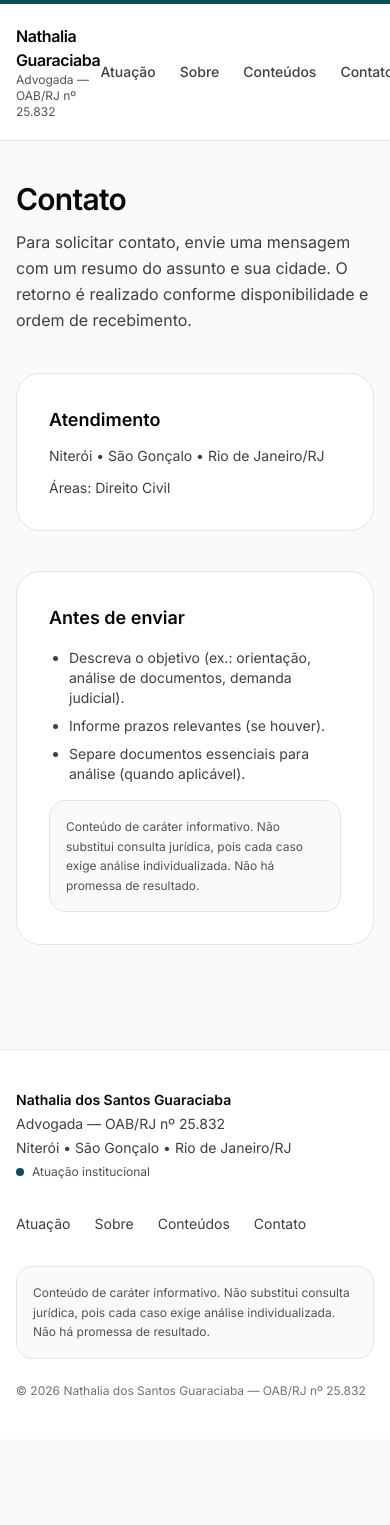
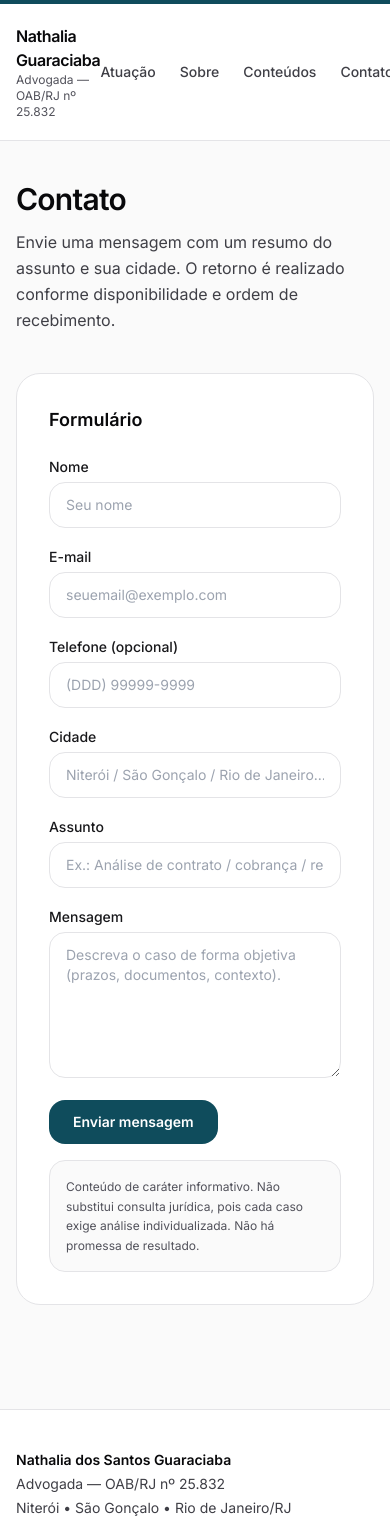
Before and after one commit to vantevb/site-nathalia-oab, a Next.js app: page /contato in a window 390 px wide. Shown: the top 1525 px of the page. Before the commit the page ends 1439 px from the top, so only its background shows below. Built offline with nearby package versions, Linux system fonts and the light colour scheme.

Commit message:
feat(contact): add contact form with email sending

```diff
--- a/package.json
+++ b/package.json
@@ -10,6 +10,7 @@
   },
   "devDependencies": {
     "@types/node": "^20",
+    "@types/nodemailer": "^7.0.5",
     "@types/react": "^19",
     "@types/react-dom": "^19",
     "autoprefixer": "^10.4.23",
@@ -21,6 +22,7 @@
   },
   "dependencies": {
     "next": "^14.2.35",
+    "nodemailer": "^7.0.12",
     "react": "^18.2.0",
     "react-dom": "^18.2.0"
   }
--- /dev/null
+++ b/src/app/api/contato/route.ts
@@ -0,0 +1,104 @@
+import { NextResponse } from "next/server";
+import nodemailer from "nodemailer";
+
+function isEmail(value: string) {
+  return /^[^\s@]+@[^\s@]+\.[^\s@]+$/.test(value);
+}
+
+export async function POST(req: Request) {
+  try {
+    const body = await req.json();
+
+    const nome = String(body?.nome ?? "").trim();
+    const email = String(body?.email ?? "").trim();
+    const telefone = String(body?.telefone ?? "").trim();
+    const cidade = String(body?.cidade ?? "").trim();
+    const assunto = String(body?.assunto ?? "").trim();
+    const mensagem = String(body?.mensagem ?? "").trim();
+
+    // Anti-spam: honeypot + tempo mínimo (ms)
+    const website = String(body?.website ?? "").trim(); // campo escondido
+    const startedAt = Number(body?.startedAt ?? 0);
+    const now = Date.now();
+    if (website.length > 0) {
+      return NextResponse.json({ ok: true }, { status: 200 });
+    }
+    if (!startedAt || now - startedAt < 2500) {
+      return NextResponse.json({ ok: false, error: "Envio muito rápido. Tente novamente." }, { status: 429 });
+    }
+
+    // Validação
+    if (nome.length < 2) {
+      return NextResponse.json({ ok: false, error: "Informe seu nome." }, { status: 400 });
+    }
+    if (!isEmail(email)) {
+      return NextResponse.json({ ok: false, error: "Informe um e-mail válido." }, { status: 400 });
+    }
+    if (cidade.length < 2) {
+      return NextResponse.json({ ok: false, error: "Informe sua cidade." }, { status: 400 });
+    }
+    if (assunto.length < 3) {
+      return NextResponse.json({ ok: false, error: "Informe o assunto." }, { status: 400 });
+    }
+    if (mensagem.length < 10) {
+      return NextResponse.json({ ok: false, error: "Escreva uma mensagem com mais detalhes." }, { status: 400 });
+    }
+
+    const SMTP_HOST = process.env.SMTP_HOST;
+    const SMTP_PORT = Number(process.env.SMTP_PORT || "587");
+    const SMTP_USER = process.env.SMTP_USER;
+    const SMTP_PASS = process.env.SMTP_PASS;
+
+    const MAIL_TO = process.env.MAIL_TO; // e-mail da advogada
+    const MAIL_FROM = process.env.MAIL_FROM || SMTP_USER; // remetente
+
+    if (!SMTP_HOST || !SMTP_USER || !SMTP_PASS || !MAIL_TO || !MAIL_FROM) {
+      return NextResponse.json(
+        { ok: false, error: "Configuração de e-mail ausente no servidor." },
+        { status: 500 }
+      );
+    }
+
+    const transporter = nodemailer.createTransport({
+      host: SMTP_HOST,
+      port: SMTP_PORT,
+      secure: SMTP_PORT === 465,
+      auth: {
+        user: SMTP_USER,
+        pass: SMTP_PASS,
+      },
+    });
+
+    const subject = `[Site] Contato: ${assunto} — ${nome} (${cidade})`;
+
+    const text = [
+      "Novo contato recebido pelo site:",
+      "",
+      `Nome: ${nome}`,
+      `E-mail: ${email}`,
+      `Telefone: ${telefone || "(não informado)"}`,
+      `Cidade: ${cidade}`,
+      `Assunto: ${assunto}`,
+      "",
+      "Mensagem:",
+      mensagem,
+      "",
+      "Observação: conteúdo informativo; sem promessa de resultado; cada caso exige análise individualizada.",
+    ].join("\n");
+
+    await transporter.sendMail({
+      from: `Site — Nathalia Guaraciaba <${MAIL_FROM}>`,
+      to: MAIL_TO,
+      replyTo: email,
+      subject,
+      text,
+    });
+
+    return NextResponse.json({ ok: true }, { status: 200 });
+  } catch (err) {
+    return NextResponse.json(
+      { ok: false, error: "Não foi possível enviar. Tente novamente em instantes." },
+      { status: 500 }
+    );
+  }
+}
--- a/src/app/contato/page.tsx
+++ b/src/app/contato/page.tsx
@@ -1,36 +1,167 @@
+"use client";
+
+import { useMemo, useState } from "react";
+
 export default function ContatoPage() {
+  const startedAt = useMemo(() => Date.now(), []);
+  const [loading, setLoading] = useState(false);
+  const [okMsg, setOkMsg] = useState<string | null>(null);
+  const [errMsg, setErrMsg] = useState<string | null>(null);
+
+  async function onSubmit(e: React.FormEvent<HTMLFormElement>) {
+    e.preventDefault();
+    setOkMsg(null);
+    setErrMsg(null);
+    setLoading(true);
+
+    const form = new FormData(e.currentTarget);
+
+    const payload = {
+      nome: String(form.get("nome") || ""),
+      email: String(form.get("email") || ""),
+      telefone: String(form.get("telefone") || ""),
+      cidade: String(form.get("cidade") || ""),
+      assunto: String(form.get("assunto") || ""),
+      mensagem: String(form.get("mensagem") || ""),
+
+      // anti-spam
+      website: String(form.get("website") || ""),
+      startedAt,
+    };
+
+    try {
+      const res = await fetch("/api/contato", {
+        method: "POST",
+        headers: { "Content-Type": "application/json" },
+        body: JSON.stringify(payload),
+      });
+
+      const data = await res.json().catch(() => ({}));
+
+      if (!res.ok || !data?.ok) {
+        setErrMsg(data?.error || "Não foi possível enviar. Tente novamente.");
+        return;
+      }
+
+      (e.currentTarget as HTMLFormElement).reset();
+      setOkMsg("Mensagem enviada. Em breve você receberá um retorno, conforme disponibilidade.");
+    } catch {
+      setErrMsg("Falha de conexão. Verifique sua internet e tente novamente.");
+    } finally {
+      setLoading(false);
+    }
+  }
+
   return (
     <div className="max-w-3xl space-y-10">
       <header className="space-y-3">
         <h1 className="text-3xl font-semibold tracking-tight">Contato</h1>
         <p className="text-zinc-700 leading-relaxed">
-          Para solicitar contato, envie uma mensagem com um resumo do assunto e sua cidade.
-          O retorno é realizado conforme disponibilidade e ordem de recebimento.
+          Envie uma mensagem com um resumo do assunto e sua cidade. O retorno é realizado conforme
+          disponibilidade e ordem de recebimento.
         </p>
       </header>
 
-      <section className="rounded-3xl border border-zinc-200 bg-white p-8 space-y-3">
-        <h2 className="text-lg font-semibold">Atendimento</h2>
-        <p className="text-sm text-zinc-700">
-          Niterói • São Gonçalo • Rio de Janeiro/RJ
-        </p>
-        <p className="text-sm text-zinc-700">
-          Áreas: Direito Civil
-        </p>
-      </section>
+      <section className="rounded-3xl border border-zinc-200 bg-white p-8 space-y-5">
+        <h2 className="text-lg font-semibold">Formulário</h2>
 
-      <section className="rounded-3xl border border-zinc-200 bg-white p-8 space-y-4">
-        <h2 className="text-lg font-semibold">Antes de enviar</h2>
-        <ul className="list-disc pl-5 space-y-2 text-sm text-zinc-700">
-          <li>Descreva o objetivo (ex.: orientação, análise de documentos, demanda judicial).</li>
-          <li>Informe prazos relevantes (se houver).</li>
-          <li>Separe documentos essenciais para análise (quando aplicável).</li>
-        </ul>
+        {okMsg && (
+          <div className="rounded-2xl border border-zinc-200 bg-zinc-50 p-4 text-sm text-zinc-800">
+            {okMsg}
+          </div>
+        )}
+        {errMsg && (
+          <div className="rounded-2xl border border-red-200 bg-red-50 p-4 text-sm text-red-800">
+            {errMsg}
+          </div>
+        )}
 
-        <div className="rounded-2xl border border-zinc-200 bg-zinc-50 p-4 text-xs leading-relaxed text-zinc-600">
-          Conteúdo de caráter informativo. Não substitui consulta jurídica, pois cada caso exige análise individualizada.
-          Não há promessa de resultado.
-        </div>
+        <form onSubmit={onSubmit} className="space-y-4">
+          {/* honeypot (deixe invisível) */}
+          <div className="hidden">
+            <label>
+              Website
+              <input name="website" />
+            </label>
+          </div>
+
+          <div className="grid gap-4 md:grid-cols-2">
+            <div className="space-y-1">
+              <label className="text-sm font-medium text-zinc-900">Nome</label>
+              <input
+                name="nome"
+                required
+                className="w-full rounded-2xl border border-zinc-200 bg-white px-4 py-3 text-sm outline-none focus:ring-2 focus:ring-zinc-200"
+                placeholder="Seu nome"
+              />
+            </div>
+
+            <div className="space-y-1">
+              <label className="text-sm font-medium text-zinc-900">E-mail</label>
+              <input
+                name="email"
+                type="email"
+                required
+                className="w-full rounded-2xl border border-zinc-200 bg-white px-4 py-3 text-sm outline-none focus:ring-2 focus:ring-zinc-200"
+                placeholder="seuemail@exemplo.com"
+              />
+            </div>
+
+            <div className="space-y-1">
+              <label className="text-sm font-medium text-zinc-900">Telefone (opcional)</label>
+              <input
+                name="telefone"
+                className="w-full rounded-2xl border border-zinc-200 bg-white px-4 py-3 text-sm outline-none focus:ring-2 focus:ring-zinc-200"
+                placeholder="(DDD) 99999-9999"
+              />
+            </div>
+
+            <div className="space-y-1">
+              <label className="text-sm font-medium text-zinc-900">Cidade</label>
+              <input
+                name="cidade"
+                required
+                className="w-full rounded-2xl border border-zinc-200 bg-white px-4 py-3 text-sm outline-none focus:ring-2 focus:ring-zinc-200"
+                placeholder="Niterói / São Gonçalo / Rio de Janeiro..."
+              />
+            </div>
+          </div>
+
+          <div className="space-y-1">
+            <label className="text-sm font-medium text-zinc-900">Assunto</label>
+            <input
+              name="assunto"
+              required
+              className="w-full rounded-2xl border border-zinc-200 bg-white px-4 py-3 text-sm outline-none focus:ring-2 focus:ring-zinc-200"
+              placeholder="Ex.: Análise de contrato / cobrança / responsabilidade civil"
+            />
+          </div>
+
+          <div className="space-y-1">
+            <label className="text-sm font-medium text-zinc-900">Mensagem</label>
+            <textarea
+              name="mensagem"
+              required
+              rows={6}
+              className="w-full rounded-2xl border border-zinc-200 bg-white px-4 py-3 text-sm outline-none focus:ring-2 focus:ring-zinc-200"
+              placeholder="Descreva o caso de forma objetiva (prazos, documentos, contexto)."
+            />
+          </div>
+
+          <button
+            type="submit"
+            disabled={loading}
+            className="inline-flex rounded-2xl px-6 py-3 text-sm font-semibold text-white disabled:opacity-70"
+            style={{ backgroundColor: "rgb(var(--accent))" }}
+          >
+            {loading ? "Enviando..." : "Enviar mensagem"}
+          </button>
+
+          <div className="rounded-2xl border border-zinc-200 bg-zinc-50 p-4 text-xs leading-relaxed text-zinc-600">
+            Conteúdo de caráter informativo. Não substitui consulta jurídica, pois cada caso exige
+            análise individualizada. Não há promessa de resultado.
+          </div>
+        </form>
       </section>
     </div>
   );
```
Also changed, not shown: 1 other file (tests, documents, lock files or other folders).
